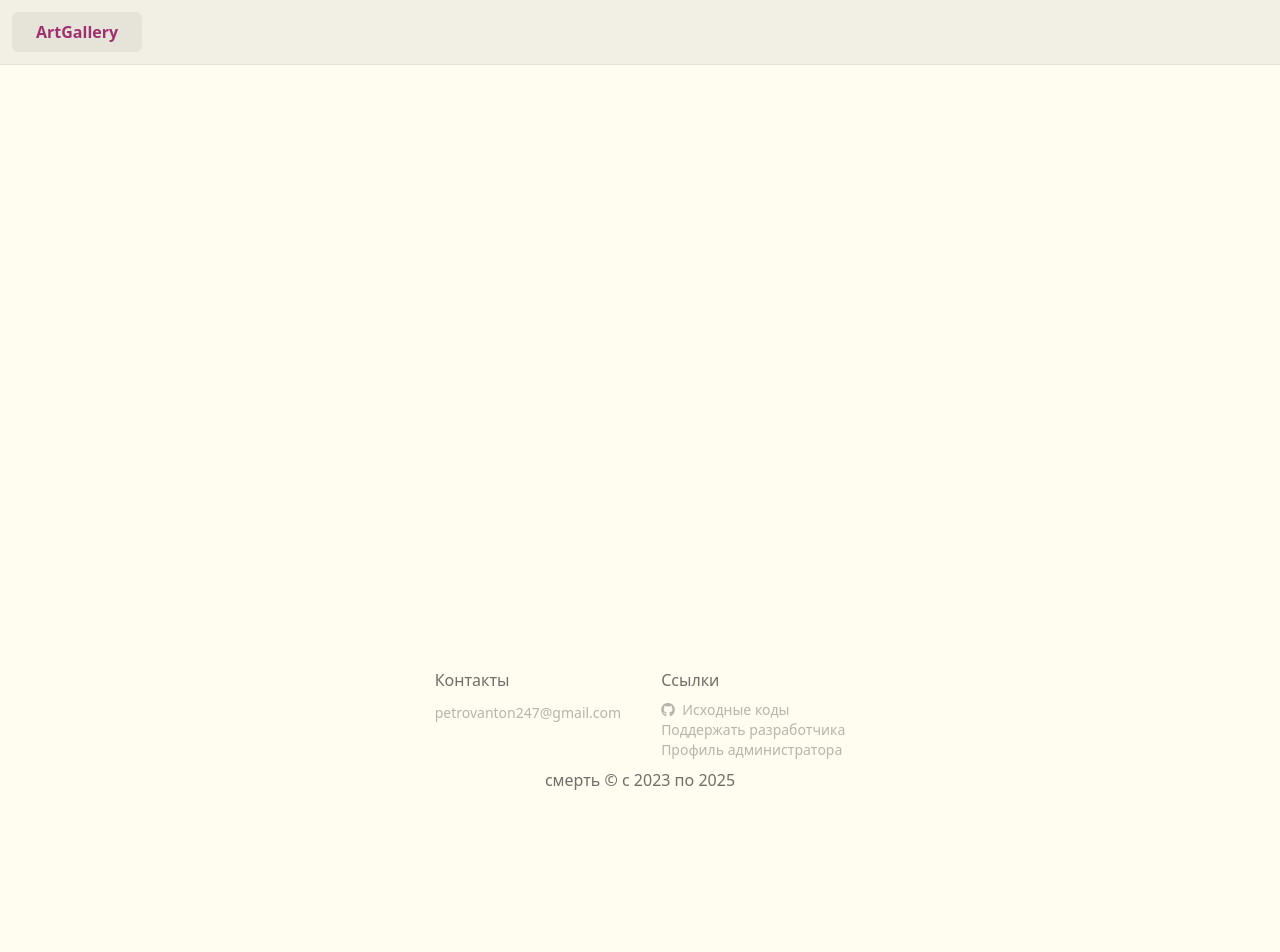
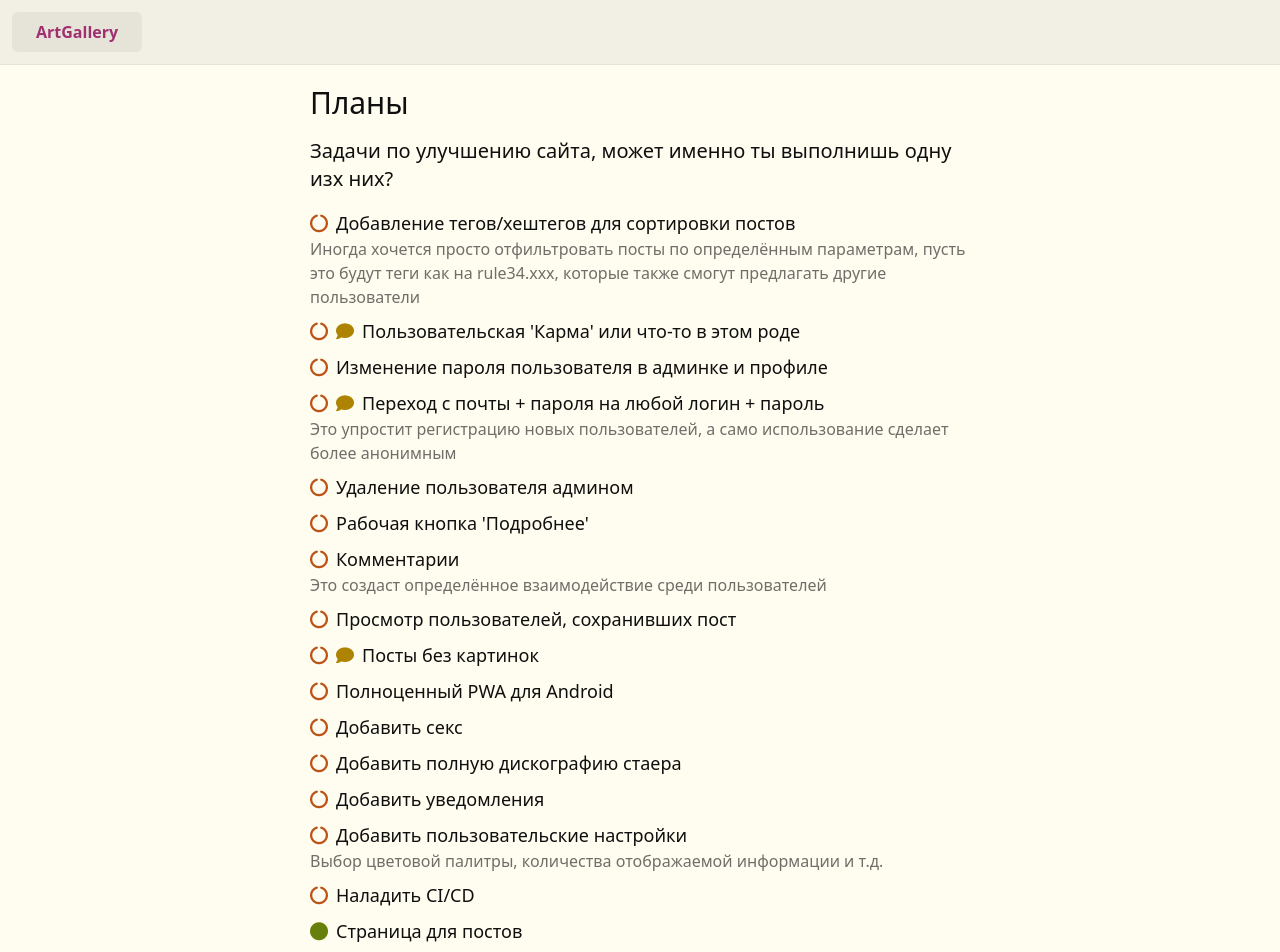
Before and after one commit to Katy248/art-gallery, a Vue app in the folder client/: page /plans in a window 1280 px wide. Shown: the top 952 px of the page. Before the commit the page ends 800 px from the top, so only its background shows below. Built offline with nearby package versions, Linux system fonts and the light colour scheme.

Commit message:
Added plans

```diff
--- a/client/src/components/ChangesList.vue
+++ b/client/src/components/ChangesList.vue
@@ -13,8 +13,12 @@ const showModal = ref(false);
         <i class="fa-solid fa-code-commit"></i> {{ lastChange.title }}
       </h3>
       <ul>
-        <li v-for="change in lastChange.changes" :key="change" class="ps-2">
-          • {{ change }}
+        <li
+          v-for="change in lastChange.changes"
+          :key="change"
+          class="ps-2 plain-text"
+        >
+          • <span v-html="change"></span>
         </li>
       </ul>
     </div>
@@ -45,6 +49,9 @@ const showModal = ref(false);
                     <h3 class="font-bold mb-2">
                       <i class="fa-solid fa-code-commit"></i>
                       {{ version.title }}
+                      <div class="font-normal italic ps-6 text-tx-2">
+                        {{ version.subtitle }}
+                      </div>
                       <span
                         v-if="version.preview"
                         title="Предварительные нестабильные изменения"
@@ -56,9 +63,9 @@ const showModal = ref(false);
                       <li
                         v-for="change in version.changes"
                         :key="change"
-                        class="ps-2"
+                        class="ps-2 plain-text"
                       >
-                        • {{ change }}
+                        • <span v-html="change"></span>
                       </li>
                     </ul>
                   </li>
--- a/client/src/components/TheNav.vue
+++ b/client/src/components/TheNav.vue
@@ -66,6 +66,10 @@ if (auth.isAuthenticated) {
           <i class="fas fa-info nav-icon"></i>
           О нас
         </RouterLink>
+        <RouterLink to="/plans" class="nav-item">
+          <i class="fas fa-list-check nav-icon"></i>
+          Планы/Задачи
+        </RouterLink>
       </div>
       <div class="nav rounded-md bg-bg" v-if="auth.isAuthenticated">
         <RouterLink class="nav-item" :to="profileUrl">
--- a/client/src/data/index.js
+++ b/client/src/data/index.js
@@ -18,23 +18,27 @@ const LINKS = [
 const CHANGELOGS = [
   {
     title: "Версия 0.7 (Death Rattle)",
+    subtitle: "I can hear your death rattle sounds so cool",
     changes: [
       "Проект перенесён на github",
       "Добавлен PWA манифест",
       "Исправлен копирайт",
       "Добавлены отдельные страницы для постов",
+      "Добавлен раздел <a href='/plans'>планов</a>",
     ],
   },
   {
     title: "Версия 0.6",
+    subtitle: "DYS - Delete yourself",
     changes: [
       "Добавлена возможность удалять пользователей через панель администратора",
     ],
   },
   {
     title: "Версия 0.5",
+    subtitle: "Cirrilla gif",
     changes: [
-      "Добавлена возможность публиковать `gif`",
+      "Добавлена возможность публиковать <code>gif</code>",
       "Добавлено отображение ошибок при авторизации/регистрации",
       "Добавлены требования к паролю на странице регистрации и в разделе Помощь",
       "Обновлена главная страница для неавторизованного пользователя",
@@ -71,6 +75,8 @@ const CHANGELOGS = [
       "Добавлено отображение времени публикации (не только даты)",
     ],
   },
+  { title: "Версия 0.1", subtitle: "Инициализация проекта" },
 ];
+import PLANS from "./plans";
 
-export { CONTACTS, LINKS, CHANGELOGS, donateLinkUrl };
+export { CONTACTS, PLANS, LINKS, CHANGELOGS, donateLinkUrl };
--- /dev/null
+++ b/client/src/data/plans.js
@@ -0,0 +1,45 @@
+const PLANS = [
+  {
+    name: "Добавление тегов/хештегов для сортировки постов",
+    justification:
+      "Иногда хочется просто отфильтровать посты по определённым параметрам, пусть это будут теги как на rule34.xxx, которые также смогут предлагать другие пользователи",
+  },
+  {
+    name: "Пользовательская 'Карма' или что-то в этом роде",
+    underDiscussion: true,
+  },
+  {
+    name: "Изменение пароля пользователя в админке и профиле",
+  },
+  {
+    name: "Переход с почты + пароля на любой логин + пароль",
+    underDiscussion: true,
+    justification:
+      "Это упростит регистрацию новых пользователей, а само использование сделает более анонимным",
+  },
+  { name: "Удаление пользователя админом" },
+  { name: "Рабочая кнопка 'Подробнее'" },
+  {
+    name: "Комментарии",
+    justification:
+      "Это создаст определённое взаимодействие среди пользователей",
+  },
+  {
+    name: "Страница для постов",
+    done: true,
+  },
+  { name: "Просмотр пользователей, сохранивших пост" },
+  { name: "Посты без картинок", underDiscussion: true },
+  { name: "Полноценный PWA для Android" },
+  { name: "Добавить секс" },
+  { name: "Добавить полную дискографию стаера" },
+  { name: "Добавить уведомления" },
+  {
+    name: "Добавить пользовательские настройки",
+    justification:
+      "Выбор цветовой палитры, количества отображаемой информации и т.д.",
+  },
+  { name: "Наладить CI/CD" },
+];
+
+export default PLANS;
--- a/client/src/router.js
+++ b/client/src/router.js
@@ -45,6 +45,7 @@ const routes = [
     component: () => import("./views/post/PostView.vue"),
     sensitive: true,
   },
+  { path: "/plans", component: () => import("./views/PlansView.vue") },
 ];
 
 const router = createRouter({
--- /dev/null
+++ b/client/src/views/PlansView.vue
@@ -0,0 +1,42 @@
+<script setup>
+import { PLANS } from "../data";
+const sortedPlans = PLANS.sort((a, b) => {
+  if (a.done && !b.done) return 1;
+  if (!a.done && b.done) return -1;
+  return 0;
+});
+</script>
+<template>
+  <div>
+    <h1 class="text-3xl">Планы</h1>
+    <div class="text-xl mt-4 mb-4">
+      Задачи по улучшению сайта, может именно ты выполнишь одну изх них?
+    </div>
+
+    <div class="flex flex-col gap-2">
+      <div v-for="plan in sortedPlans" :key="plan.name" class="flex flex-col">
+        <div class="flex gap-2 items-baseline text-lg">
+          <i
+            v-if="plan.done"
+            title="Выполнено"
+            class="fa-solid fa-circle text-green"
+          ></i>
+          <i
+            v-else
+            title="Не выполнено"
+            class="fa-solid fa-circle-notch text-orange"
+          ></i>
+          <i
+            title="Обсуждается"
+            v-if="plan.underDiscussion"
+            class="fa-solid fa-comment text-yellow"
+          ></i>
+          {{ plan.name }}
+        </div>
+        <div v-if="plan.justification" class="text-tx-2">
+          {{ plan.justification }}
+        </div>
+      </div>
+    </div>
+  </div>
+</template>
```
